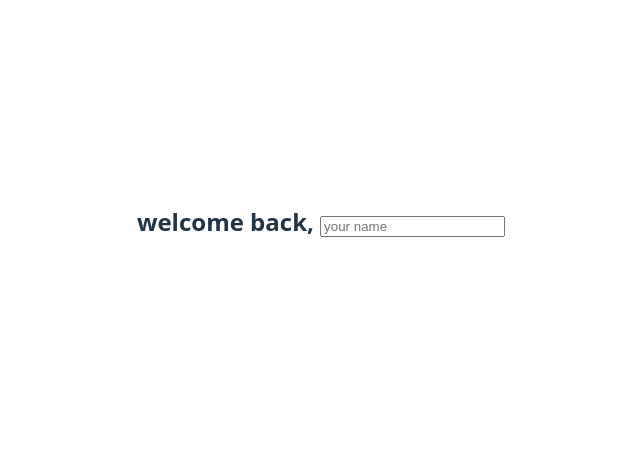
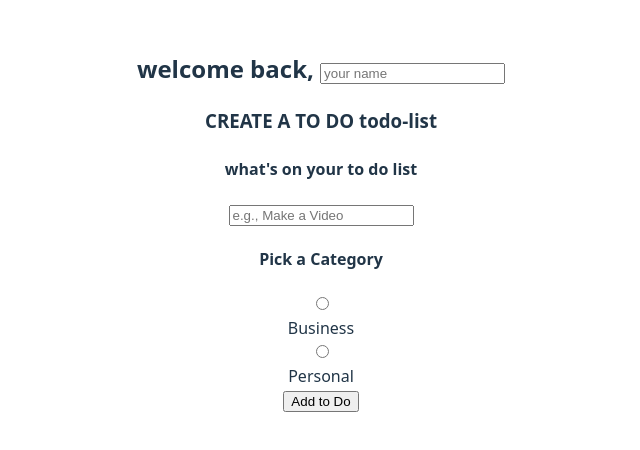
Before and after one commit to thegroovyblue/homework3, a Vue app: page / in a window 1280 px wide. Shown: the part 178-628 px from the top of the page, without its empty margins (319-959 px from the left). Built offline with nearby package versions, Linux system fonts and the light colour scheme.

Commit message:
Finishes second section of the form

```diff
--- a/src/App.vue
+++ b/src/App.vue
@@ -1,6 +1,24 @@
 <script setup>
   import { ref } from 'vue'
   const name = ref('')
+  const input_content = ref('')
+  const myArray = ref([])
+  const input_category = ref(null)
+
+
+const addTodo = () => {
+  if (input_content.value.trim() === '' || input_category.value == null) {
+    return
+  }
+
+  myArray.value.push({
+    content: input_content.value,
+    category: input_category.value,
+
+  })
+  input_content.value = ''
+  input_category.value = null
+}
 
 </script>
 
@@ -15,7 +33,26 @@
     </section>
 
     <section class="create-todo">
+      <h3>CREATE A TO DO todo-list</h3>
+      <form submit.prevent = "addTodo">
+        <h4>what's on your to do list</h4>
+        <input type="text" placeholder= "e.g., Make a Video" v-model="input_content">
 
+      <h4>Pick a Category</h4>
+      <div class ="options">
+        <label>
+          <input type="radio" name="category" value="business" v-model="input_category">
+          <span class="bubble business"></span>
+          <div>Business</div>
+        </label>
+        <label>
+          <input type="radio" name="category" value="personal" v-model="input_category">
+          <span class="bubble personal"></span>
+          <div>Personal</div>
+        </label>
+      </div>
+      <input type="submit" value="Add to Do"/>
+     </form>
     </section>
 
     <section class="todo-list">
```
